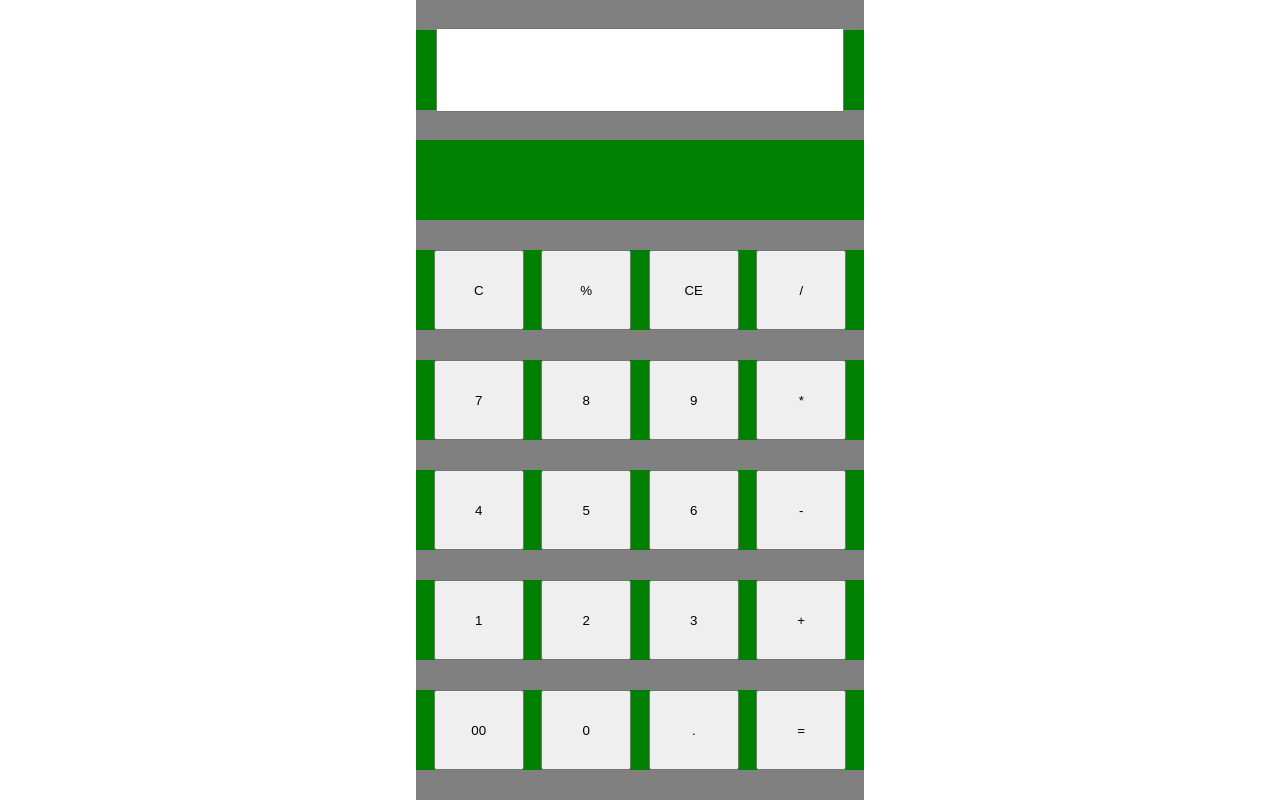
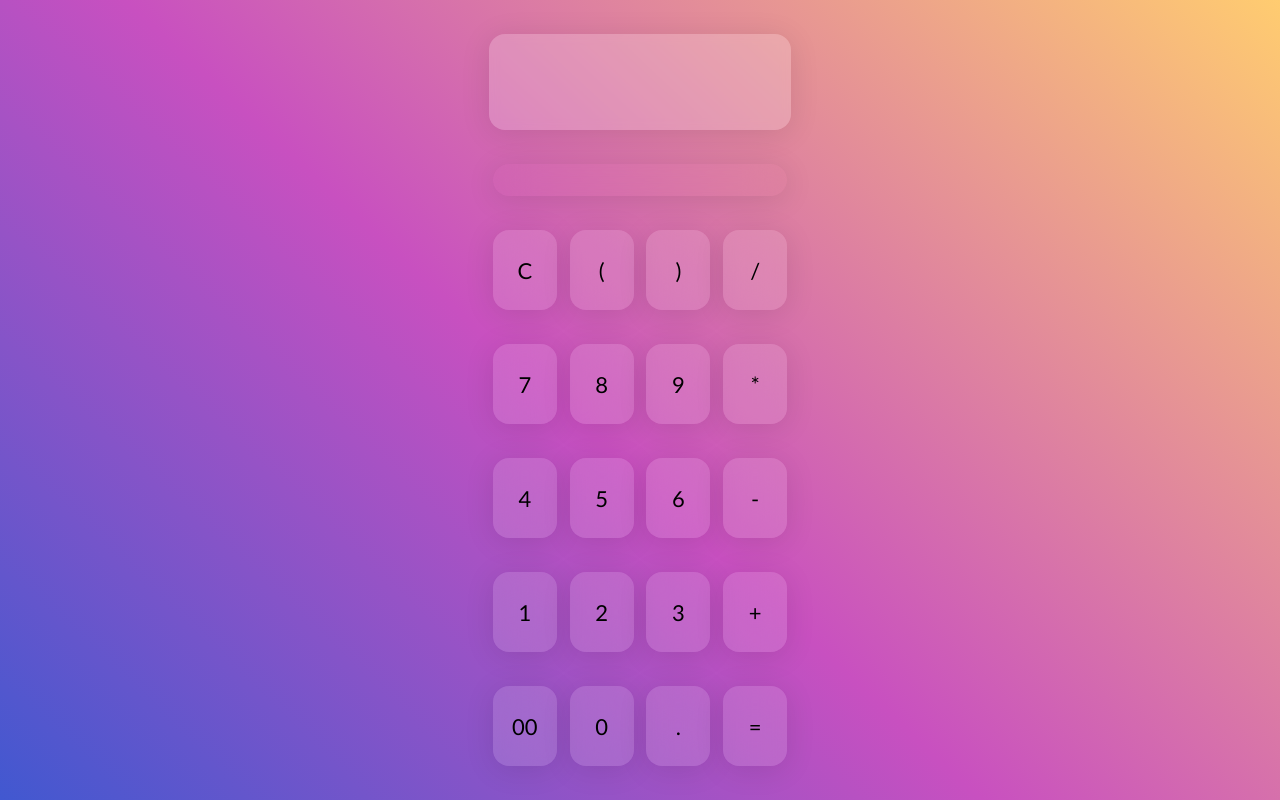
Before and after one commit to HiraK7dev/Calculator-Web-App, a plain HTML site: page index.html in a window 1280 px wide. Drawn offline with Linux system fonts and the light colour scheme.

Commit message:
second commit

```diff
--- a/index.html
+++ b/index.html
@@ -11,7 +11,9 @@
         <div id="screenDiv">
             <input type="text" id="screen">
         </div>
-        <div id="blank"></div>
+        <div id="blank">
+            <p id="errorHandler"></p>
+        </div>
         <div class="row"></div>
         <div class="row"></div>
         <div class="row"></div>
--- a/script.js
+++ b/script.js
@@ -1,4 +1,4 @@
-const signs = [`C`, `%`, `CE`, `/`, `7`, `8`, `9`, `*`, `4`, `5`, `6`, `-`, `1`, `2`, `3`, `+`, `00`, `0`, `.`, `=`];
+const signs = [`C`, `(`, `)`, `/`, `7`, `8`, `9`, `*`, `4`, `5`, `6`, `-`, `1`, `2`, `3`, `+`, `00`, `0`, `.`, `=`];
 const functionalSigns = [];
 const btn = [];
 
@@ -7,20 +7,22 @@ let signCounter = 0;
 const mainDiv = document.querySelector("#main");
 const rows = document.querySelectorAll(".row");
 const screen = document.querySelector("#screen");
+const errorHandler = document.querySelector("#errorHandler");
 
 const resultChecker = () => {
-    screen.value = eval(screen.value);
+    try {
+        screen.value = eval(screen.value);
+        errorHandler.innerText = ``;
+    } catch (error) {
+        errorHandler.innerText = `ERROR`;
+    }
 }
 
 for(let f=0; f<=20; f++){
     if(signs[f] === `C`){
         functionalSigns[f] = () => {
             screen.value = ``;
-        }
-    }
-    else if(signs[f] === `CE`){
-        functionalSigns[f] = () => {
-            screen.value = ``;
+            errorHandler.innerText = ``;
         }
     }
     else if(signs[f] === `=`){
--- a/style.css
+++ b/style.css
@@ -5,35 +5,78 @@
 body{
     display: flex;
     justify-content: center;
+    background-color: #4158D0;
+    background-image: linear-gradient(43deg, #4158D0 0%, #C850C0 46%, #FFCC70 100%);
 }
 #main{
     display: flex;
     flex-direction: column;
     justify-content: space-evenly;
+    align-items: center;
     height: 100vh;
-    width: 35vw;
-    background-color: grey;
+    width: 25vw;
 }
-#screenDiv, #blank{
+#screenDiv{
     display: flex;
     justify-content: center;
     align-items: center;
-    height: 10%;
+    height: 12%;
     width: 100%;
-    background-color: green;
 }
 #screen{
+    text-align: right;
+    letter-spacing: 4px;
+    padding: 0px 15px 0px 15px;
     height: 100%;
-    width: 90%;
+    width: 85%;
+    background: rgba(255, 255, 255, 0.2);
+    border-radius: 16px;
+    box-shadow: 0 4px 30px rgba(0, 0, 0, 0.1);
+    backdrop-filter: blur(5px);
+    -webkit-backdrop-filter: blur(5px);
+    border: 0;
+    font-size: 22px;
+}
+#blank{
+    display: flex;
+    justify-content: center;
+    align-items: center;
+    width: 92%;
+    height: 4%;
+    background: rgba(255, 255, 255, 0);
+    border-radius: 16px;
+    box-shadow: 0 4px 30px rgba(0, 0, 0, 0.1);
+    backdrop-filter: blur(20px);
+    -webkit-backdrop-filter: blur(20px);
+}
+#errorHandler{
+    font-family: 'Gill Sans', 'Gill Sans MT', Calibri, 'Trebuchet MS', sans-serif;
+    color: rgb(44, 44, 44);
+    font-weight: bold;
 }
 .row{
     display: flex;
     justify-content: space-evenly;
     height: 10%;
     width: 100%;
-    background-color: green;
 }
 button{
     height: 100%;
     width: 20%;
+    background: rgba(255, 255, 255, 0.13);
+    border-radius: 16px;
+    box-shadow: 0 4px 30px rgba(0, 0, 0, 0.1);
+    backdrop-filter: blur(20px);
+    -webkit-backdrop-filter: blur(20px);
+    border: 0;
+    font-size: 22px;
+    font-family: 'Gill Sans', 'Gill Sans MT', Calibri, 'Trebuchet MS', sans-serif;
 }
+button:hover{
+    background: rgba(255, 255, 255, 0.2);
+    border-radius: 16px;
+    box-shadow: 0 4px 30px rgba(0, 0, 0, 0.1);
+    backdrop-filter: blur(5px);
+    -webkit-backdrop-filter: blur(5px);
+    border: 0px;
+}
```
